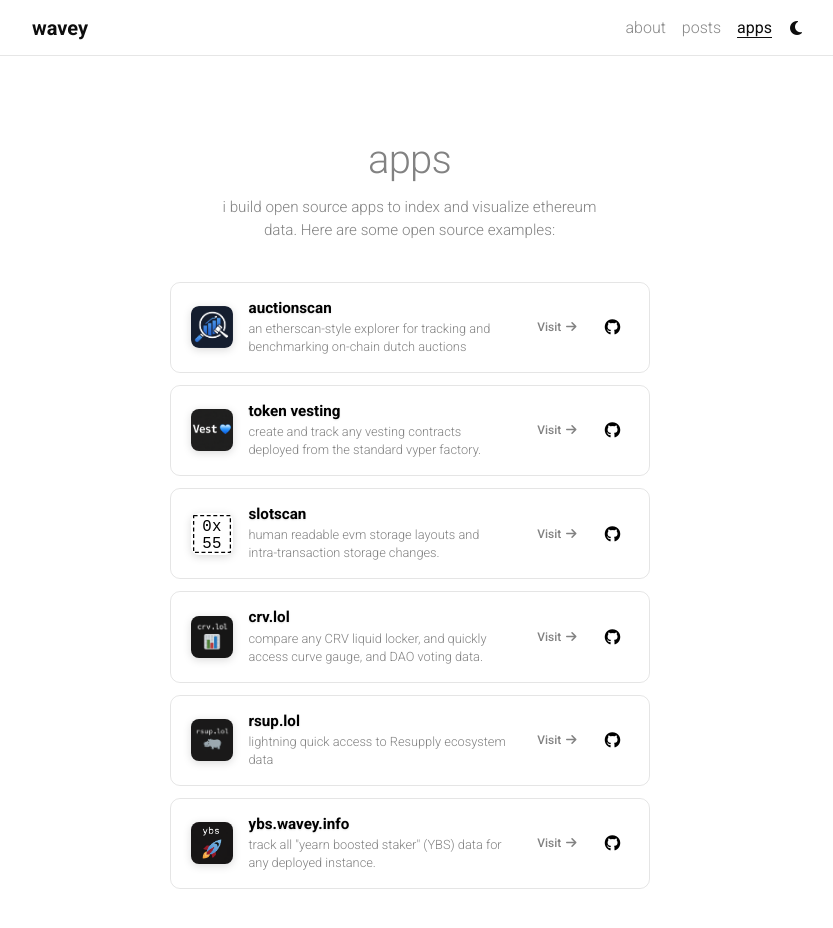
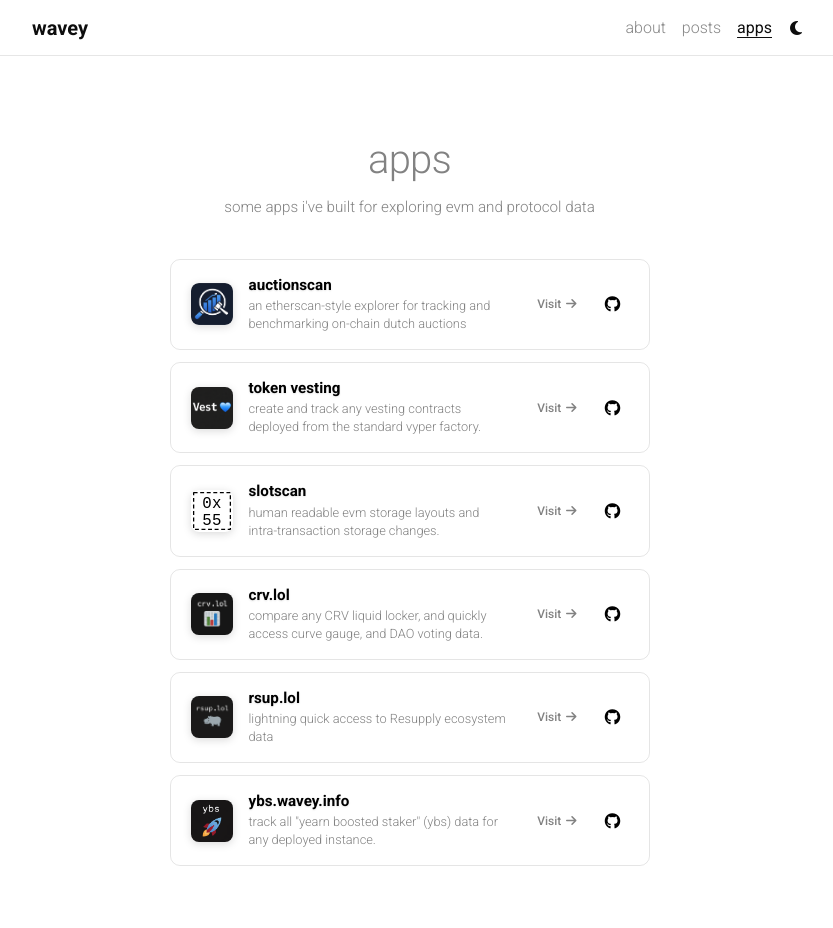
Before and after one commit to wavey0x/wavey0x.github.io, a Jekyll site: the page built from _pages/apps.md, in a window 1280 px wide and 959 px high. Shown: the top 928 px of the window, without its empty margins (223-1056 px from the left). Built offline with Jekyll 4.4.1, drawn with Linux system fonts in a browser that asks for light colours; comment, search, counter and statistics services are not loaded; a style sheet for code colours, icons or effects is not loaded.

Commit message:
improve apps page

```diff
--- a/_data/apps.yml
+++ b/_data/apps.yml
@@ -34,7 +34,7 @@
   github: https://github.com/wavey0x/rsup.lol
 
 - title: ybs.wavey.info
-  description: track all "yearn boosted staker" (YBS) data for any deployed instance.
+  description: track all "yearn boosted staker" (ybs) data for any deployed instance.
   logo: ybs-logo.png
   url: https://ybs.wavey.info
   github: https://github.com/wavey0x/ybs-dash-app
--- a/_pages/apps.md
+++ b/_pages/apps.md
@@ -10,12 +10,12 @@
 
 <div class="apps-header">
   <h1>apps</h1>
-  <p>i build open source apps to index and visualize ethereum data. Here are some open source examples:</p>
+  <p>some apps i've built for exploring evm and protocol data</p>
 </div>
 
 <div class="apps-grid">
 {% for app in site.data.apps %}
-  <div class="app-card">
+  <div class="app-card" onclick="window.open('{{ app.url }}', '_blank')" style="cursor: pointer;">
     <div class="app-icon">
       {% if app.logo %}
         <img src="{{ '/assets/img/' | append: app.logo | relative_url }}" alt="{{ app.title }}">
@@ -80,6 +80,14 @@
   border-radius: 10px;
   background: transparent;
   border: 1px solid var(--global-divider-color);
+  transition: background 0.2s ease, border-color 0.2s ease, transform 0.2s ease, box-shadow 0.2s ease;
+}
+
+.app-card:hover {
+  background: rgba(128, 128, 128, 0.1);
+  border-color: var(--global-theme-color);
+  transform: translateY(-2px);
+  box-shadow: 0 4px 12px rgba(0, 0, 0, 0.15);
 }
 
 .app-icon {
```
